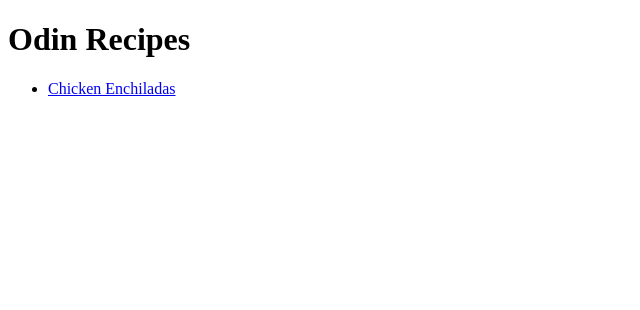
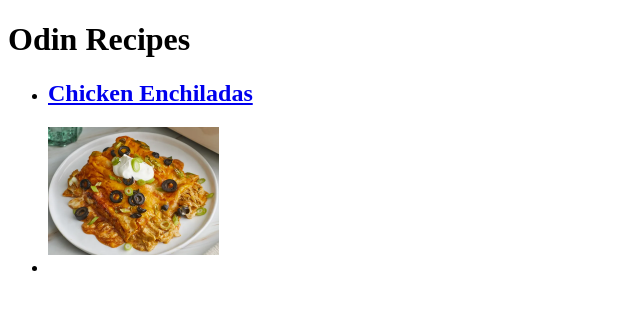
Before and after one commit to z45x855/odin-recipes, a plain HTML site: page index.html in a window 1280 px wide. Shown: the whole page, without its empty margins (0-640 px from the left). Drawn offline with Linux system fonts and the light colour scheme.

Commit message:
Add image and headers to home, start neapolitan pizza recipe

```diff
--- a/index.html
+++ b/index.html
@@ -8,7 +8,9 @@
     <body>
         <h1>Odin Recipes</h1>
         <ul>
-            <li><a href="recipes/chickenenchiladas.html">Chicken Enchiladas</a></li>
+            <li><h2><a href="recipes/chickenenchiladas.html">Chicken Enchiladas</a></h2></li>
+            <img src="recipes/chickenenchilada1.webp" alt="two chicken enchiladas (Angela's Awesome Enchiladas) garnished with black olives, sliced scallions, and a dollop of sour cream on a white plate" width="171" height="128">
+            <li></li>
         </ul>
     </body>
 </html>
```
Also changed, not shown: recipes/neapolitanpizza.html (added), recipes/neapolitanpizza1.webp (added).
